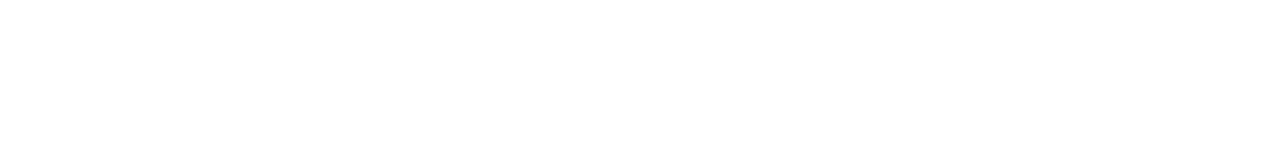
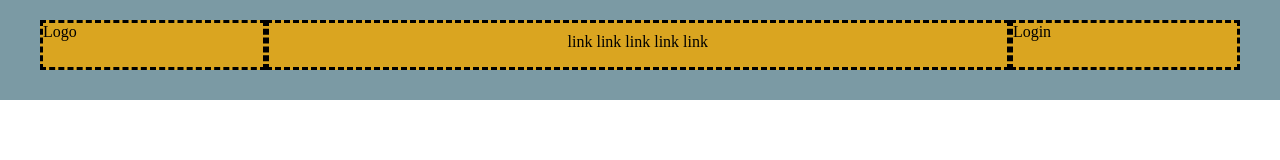
Before and after one commit to GabrieleSalati/htmlcss-struttura-discord, a plain HTML site: page index.html in a window 1280 px wide. Drawn offline with Linux system fonts and the light colour scheme.

Commit message:
Header added

```diff
--- a/css/style.css
+++ b/css/style.css
@@ -28,6 +28,7 @@ video {
 .container {
     max-width: 1200px;
     margin: 0 auto;
+    display: flex;
 }
 
 .clearfix::after {
@@ -35,3 +36,28 @@ video {
     clear: both;
     display: table;
 }
+
+/* Header style */
+
+header {
+    background-color: #7B9AA4;
+    height: 100px;
+    padding: 20px;
+}
+
+.bar {
+    background-color: #DAA520;
+    height: 50px;
+}
+
+.h-column {
+    border: 3px dashed black;
+    flex-grow: 1;
+}
+
+nav {
+    padding: 10px 20px;
+    border: 3px dashed black;
+    flex-grow: 3;
+    text-align: center;
+}
--- a/index.html
+++ b/index.html
@@ -16,7 +16,16 @@
 
     <header>
 
+        <div class="container bar">
+
+            <div class="h-column">Logo</div>
+            <nav>link link link link link</nav>
+            <div class="h-column">Login</div>
+
+        </div>
+
     </header>
+
 
 
     <main>
```
